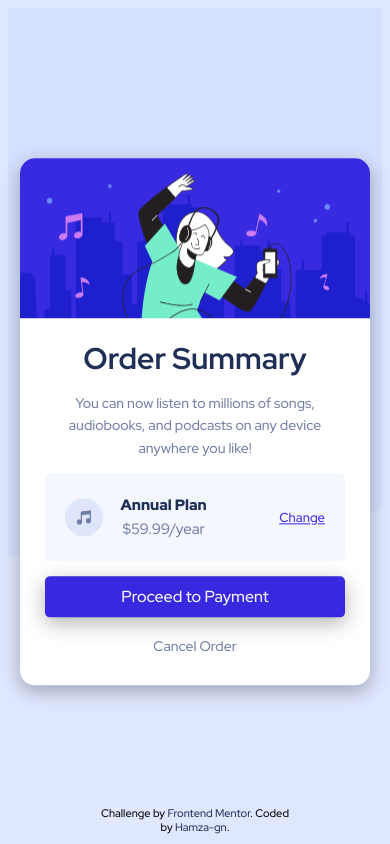
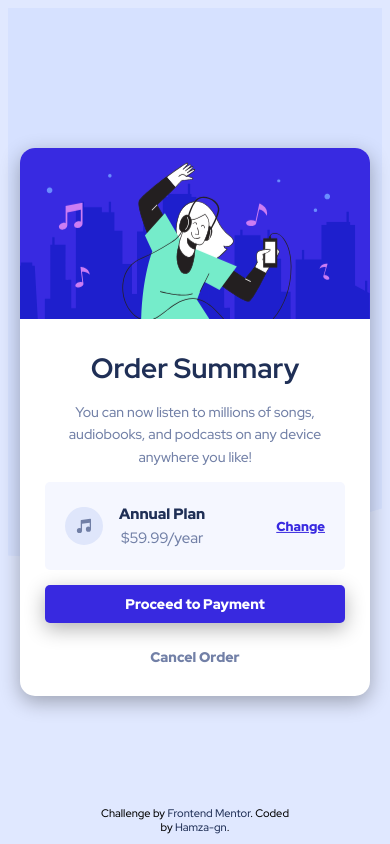
Before and after one commit to hamza-gnoumi/Order-summary-component, a plain HTML site: page index.html in a window 390 px wide. Drawn offline with Linux system fonts and the light colour scheme.

Commit message:
Second Commit

```diff
--- a/css/main-style.css
+++ b/css/main-style.css
@@ -47,29 +47,49 @@ body{
     background-color: white;
     border-radius: 15px;
 
-    width: 350px;
+    width: 410px;
     box-shadow: 0 6px 20px 0 rgb(0 0 0 / 30%);
 
 
 }
 
+@media (max-width: 767px) {
+    .container {
+        width: 350px;
+    }
+
+}
+
 .container .image-hero {
     width: 100%;
-    height: 160px;
+    height: 200px;
     border-top-left-radius: 15px;
     border-top-right-radius: 15px;
     background-image: url(../images/illustration-hero.svg);
     background-size: cover;
 }
 
+
+
 .container .info{
-    padding: 0 25px 30px;
+    padding: 40px 50px;
     text-align: center;
 }
 
+@media (max-width: 767px) {
+    .container .image-hero{
+        height: 171px;
+    }
+    .container .info{
+        padding: 30px 25px;
+    }
+
+}
+
+
 .container .info h1{
-    margin-bottom: 0;
-    font-size: 30px;
+    margin: 0;
+    font-size: 28px;
     color: var(--Dark-blue);
 }
 
@@ -108,6 +128,7 @@ body{
 .container .info .plan > a{
     font-size: 13px;
     color: var(--Bright-blue);
+    font-weight: 900;
 }
 .container .info .plan > a:hover{
     text-decoration: none;
@@ -132,6 +153,8 @@ body{
     box-shadow: 0 6px 20px 0 rgb(0 0 0 / 30%);
     padding: 10px 0;
     cursor: pointer;
+    font-weight: 900;
+    font-size: 14px;
 
 }
 .container .info .btn-pay:hover{
@@ -141,8 +164,8 @@ body{
     color: var(--Desaturated-blue);
     cursor: pointer;
     font-size: 14px;
-    margin-top: 10px;
-    padding-top: 10px;
+    margin-top: 25px;
+    font-weight: 900;
 }
 .container .info .btn-cancel:hover{
     color: var(--Dark-blue);
```
